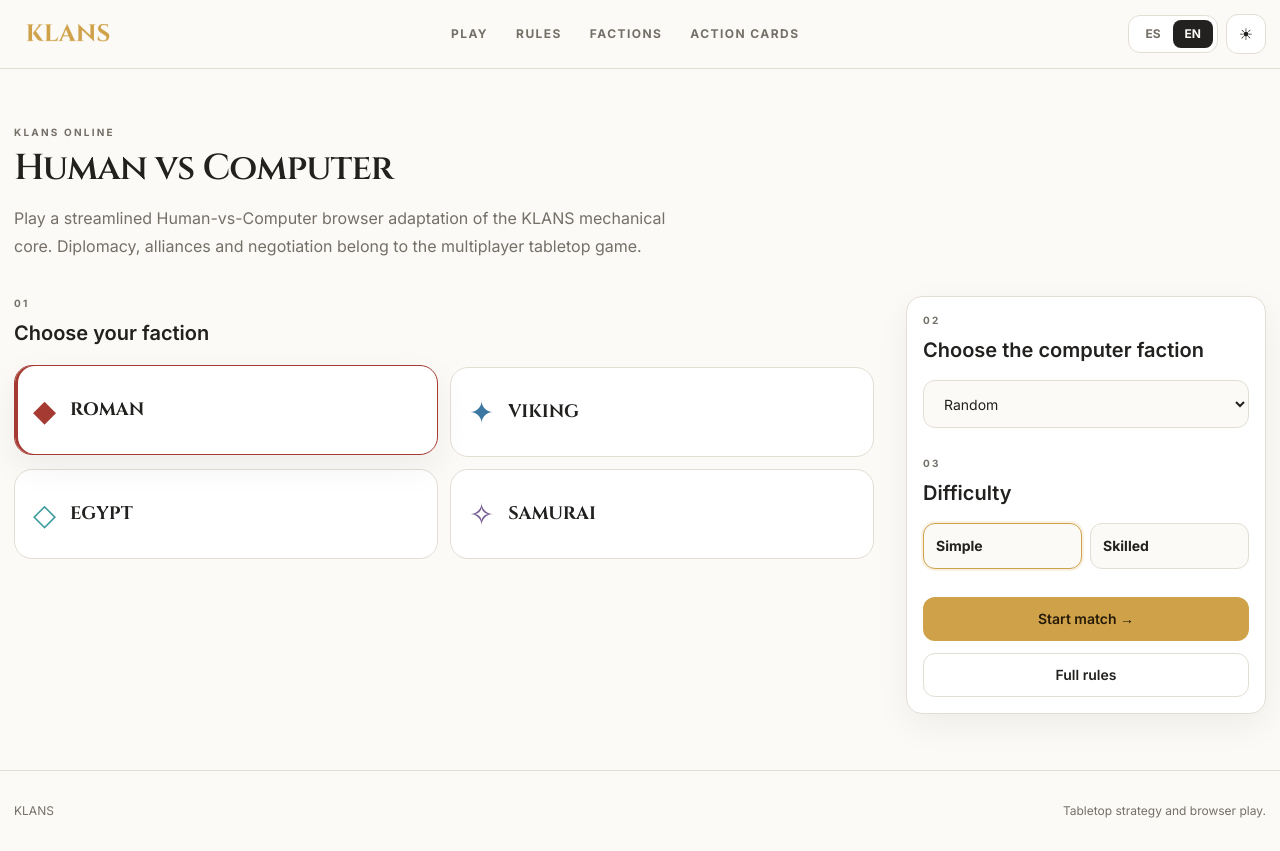
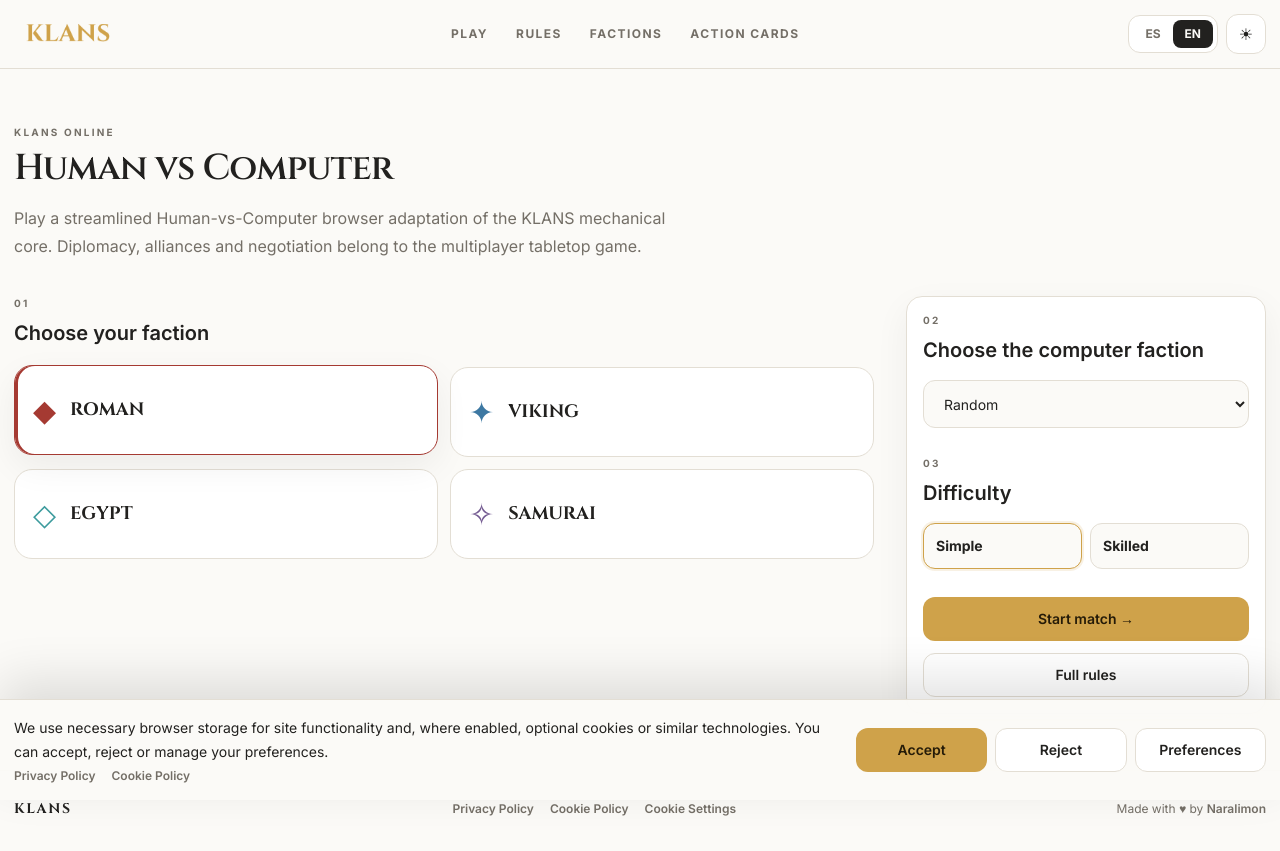
Before and after one commit to hubsienda/klans, a Next.js app: page /play in a window 1280 px wide. Built offline with nearby package versions, Linux system fonts and the light colour scheme.

Commit message:
Integrate global footer and consent system

```diff
--- a/components/SiteProvider.tsx
+++ b/components/SiteProvider.tsx
@@ -5,6 +5,8 @@ import Link from 'next/link';
 import { createContext, useContext, useEffect, useMemo, useState } from 'react';
 import type { Language, Theme } from '@/lib/types';
 import { t } from '@/lib/i18n';
+import { ConsentProvider } from './ConsentProvider';
+import { SiteFooter } from './SiteFooter';
 
 interface SiteContextValue {
   language: Language;
@@ -53,7 +55,8 @@ export function SiteProvider({ children }: { children: React.ReactNode }) {
 
   return (
     <SiteContext.Provider value={value}>
-      <div className="min-h-screen bg-[var(--page)] text-[var(--ink)]">
+      <ConsentProvider language={language}>
+        <div className="flex min-h-screen flex-col bg-[var(--page)] text-[var(--ink)]">
           <header className="sticky top-0 z-50 border-b border-[var(--line)] bg-[var(--page-alpha)] backdrop-blur-xl">
             <div className="site-container flex min-h-[68px] items-center justify-between gap-4">
               <Link href="/" className="flex items-center" aria-label="KLANS home" onClick={() => setMenuOpen(false)}>
@@ -95,14 +98,10 @@ export function SiteProvider({ children }: { children: React.ReactNode }) {
               </nav>
             )}
           </header>
-        {children}
-        <footer className="border-t border-[var(--line)] py-8">
-          <div className="site-container flex flex-col gap-3 text-xs text-[var(--muted)] sm:flex-row sm:items-center sm:justify-between">
-            <span>KLANS</span>
-            <span>{language === 'en' ? 'Tabletop strategy and browser play.' : 'Estrategia de mesa y juego en navegador.'}</span>
+          <div className="flex-1">{children}</div>
+          <SiteFooter language={language} />
         </div>
-        </footer>
-      </div>
+      </ConsentProvider>
     </SiteContext.Provider>
   );
 }
```
Lines whose indentation alone changed are shown as unchanged.
